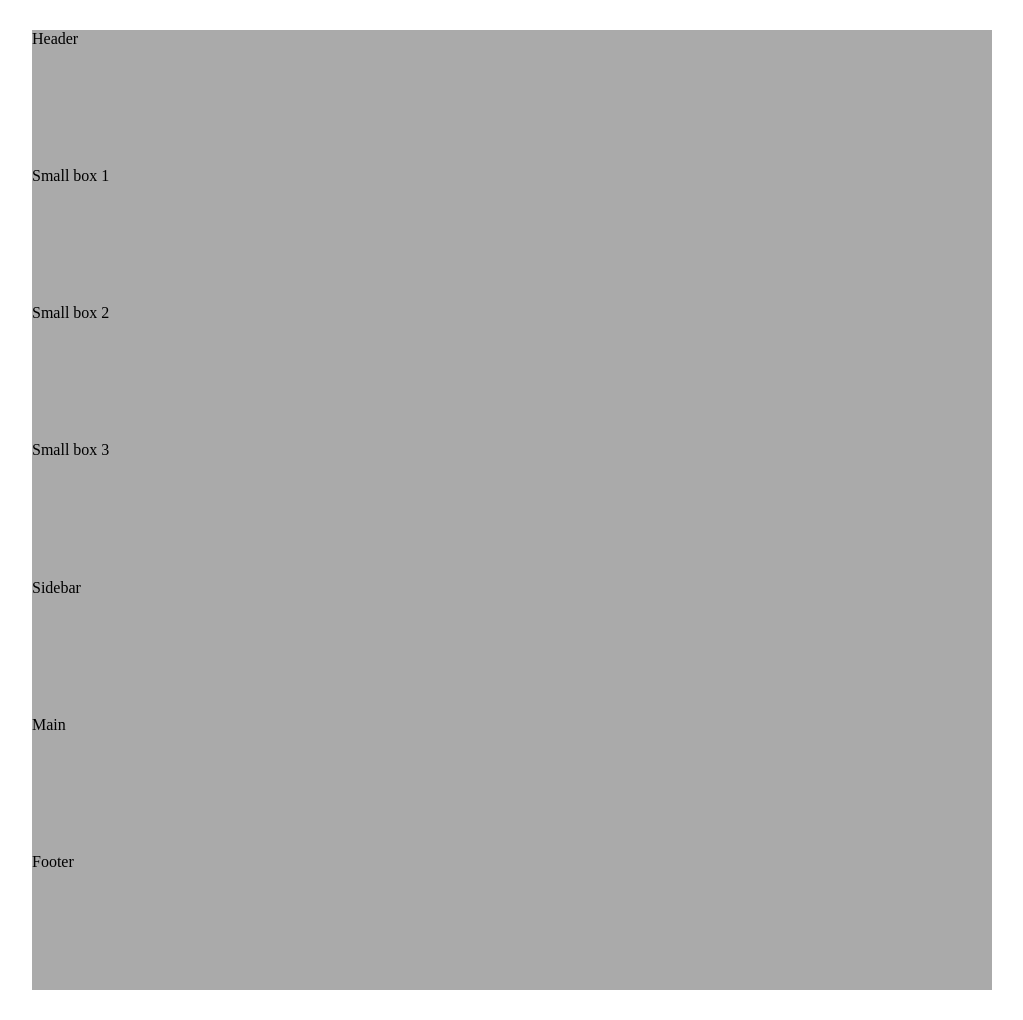
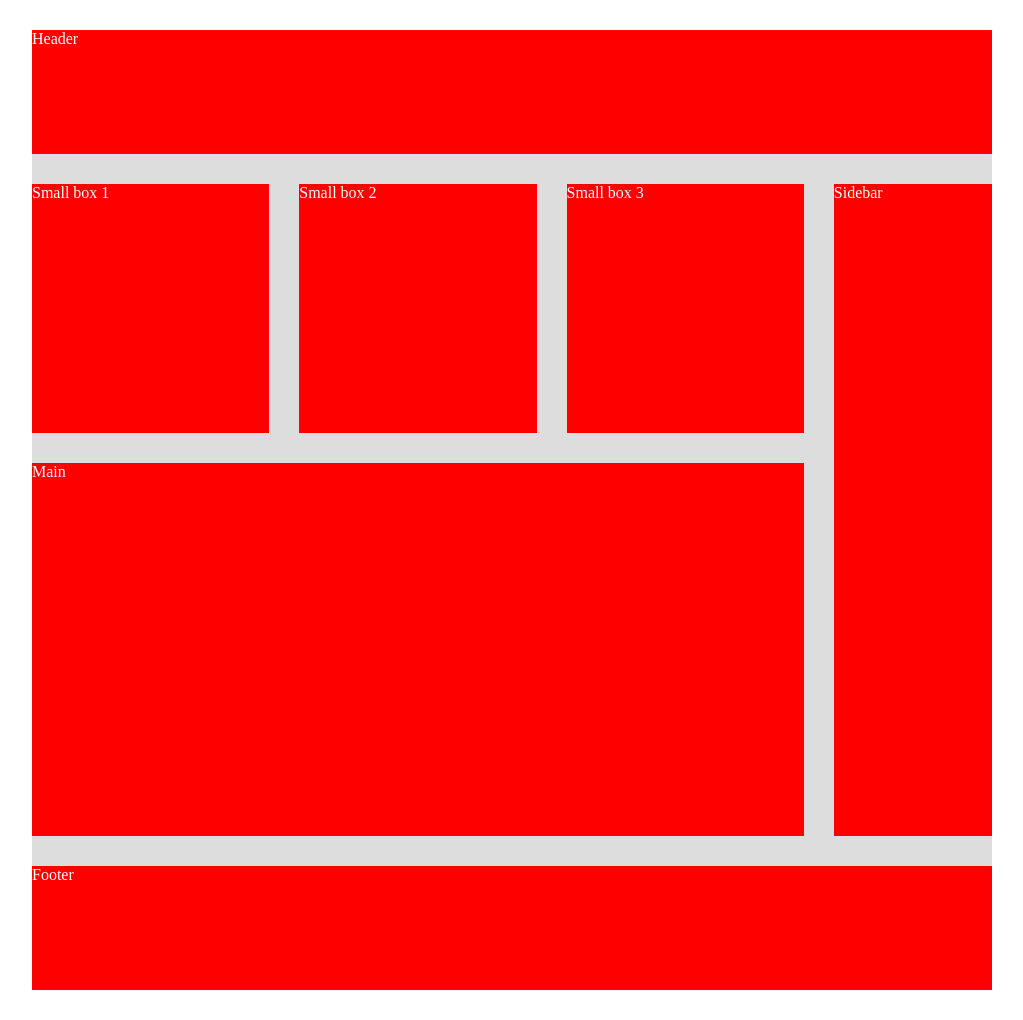
Before and after one commit to yoichimichael/css_grid_practice, a plain HTML site: page index.html in a window 1280 px wide. Shown: the whole page, without its empty margins (128-1151 px from the left). Drawn offline with Linux system fonts and the light colour scheme.

Commit message:
position items within grid

```diff
--- a/style.css
+++ b/style.css
@@ -1,8 +1,38 @@
 .container {
-  background-color: #aaa;
+  background-color: #ddd;
   width: 75vw;
   height: 75vw;
   margin: 30px auto;
 
   display: grid;
+  grid-gap: 30px;
+
+  grid-template-rows: 1fr 2fr 3fr 1fr;
+  grid-template-columns: repeat(3, 3fr) 2fr;
 }
+
+.container > * {
+  background-color: red;
+  color: white;
+  /* margin: auto; */
+}
+
+.header {
+  grid-area: 1 / 1 / 2 / -1;
+}
+
+.box_small {
+
+}
+
+.sidebar {
+  grid-area: 2 / 4 / 4 / -1;
+}
+
+.main {
+  grid-area: 3 / 1 / 4 / -2;
+}
+
+.footer {
+  grid-area: 4 / 1 / -1 / -1;
+}
```
